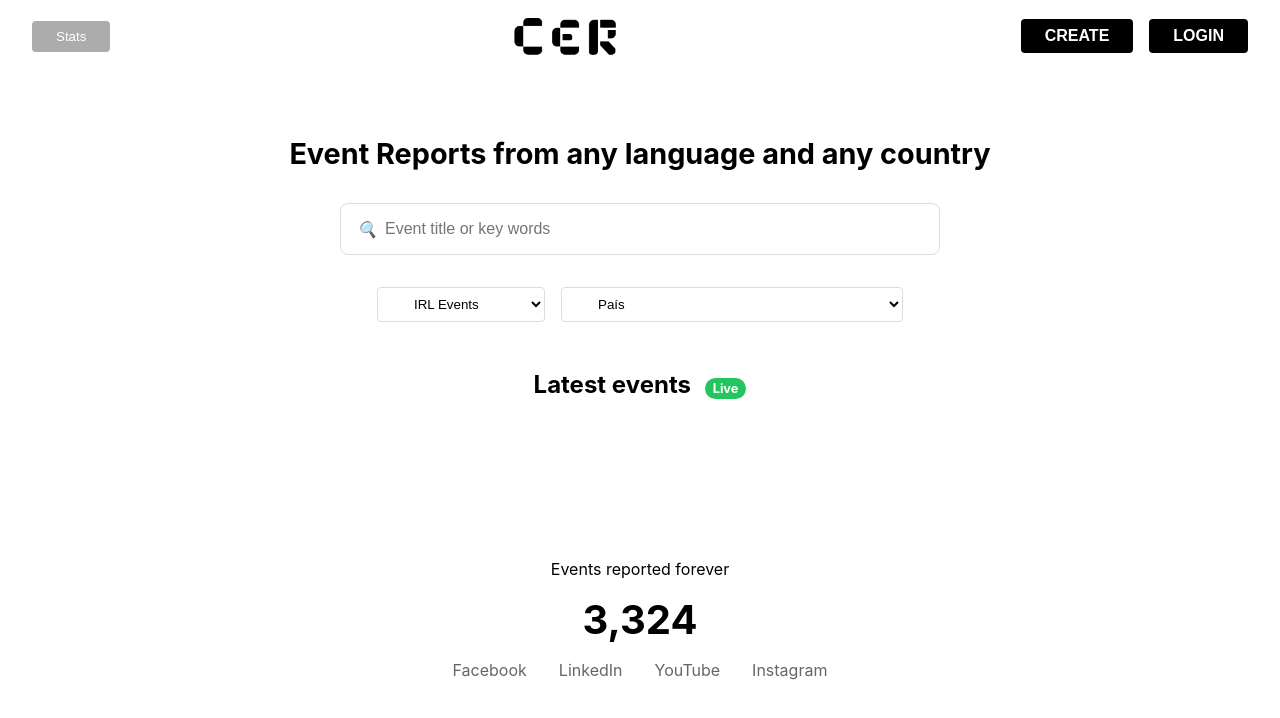
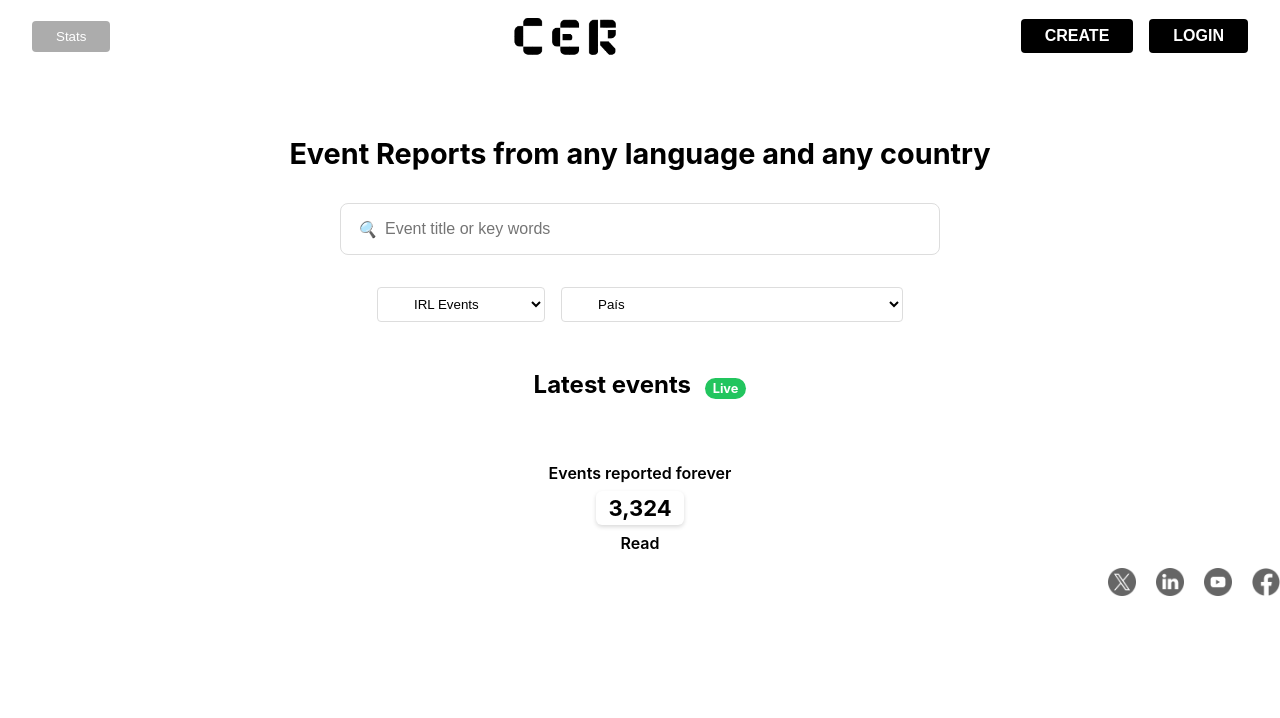
Before and after one commit to Jair24Sanchez/CER, a plain HTML site: page Home/Homepage.html in a window 1280 px wide. Drawn offline with Linux system fonts and the light colour scheme.

Commit message:
Cambios por Iran en CER

```diff
--- a/Home/Homepage.html
+++ b/Home/Homepage.html
@@ -3,7 +3,7 @@
 <head>
     <meta charset="UTF-8">
     <meta name="viewport" content="width=device-width, initial-scale=1.0">
-    <title>Mi Página Web</title>
+    <title>CER</title>
     <link rel="stylesheet" href="./HomepageCSS.css">
 </head>
 <body>
@@ -13,7 +13,7 @@
             <img src="./cer-logo-modal.jpg" alt="CER Logo" class="modal-create-logo">
             <div class="modal-create-title"><em>CREATE</em></div>
             <a href="./report-events.html" class="modal-create-btn">Reports</a>
-            <button class="modal-create-btn">Organize</button>
+            <a href="./organize.html" class="modal-create-btn">Organize</a>
         </div>
     </div>
 
@@ -55,16 +55,29 @@
         </div>
     </main>
 
-    <footer>
-        <p>Events reported forever</p>
-        <div class="counter" id="eventCounter">3,324</div>
-        <div class="social-links">
-            <a href="#" class="social-icon">Facebook</a>
-            <a href="#" class="social-icon">LinkedIn</a>
-            <a href="#" class="social-icon">YouTube</a>
-            <a href="#" class="social-icon">Instagram</a>
-        </div>
-    </footer>
+<footer class="footer">
+  <div class="footer-left">
+    <p>Events reported forever</p>
+    <h2>3,324</h2>
+    <p>Read</p>
+  </div>
+
+  <div class="footer-right">
+    <a href="https://x.com/CryptoERecap" target="_blank">
+      <img src="twitter.png" alt="">
+    </a>
+    <a href="https://linkedin.com/in/tu_usuario" target="_blank">
+      <img src="linkedin.png" alt="">
+    </a>
+    <a href="https://youtube.com/tu_canal" target="_blank">
+      <img src="youtube.png" alt="">
+    </a>
+    <a href="https://instagram.com/tu_usuario" target="_blank">
+      <img src="facebook.png" alt="">
+    </a>
+  </div>
+</footer>
+
 
     <!-- Scripts -->
     <script src="./js/countries-list.js"></script>
--- a/Home/HomepageCSS.css
+++ b/Home/HomepageCSS.css
@@ -256,11 +256,81 @@ h1 {
     margin-left: 0.5rem;
 }
 
-footer {
+.footer {
+width: 100%;
+position: relative;
+background-color: var(--color-white);
+height: 169px;
+overflow: hidden;
+text-align: left;
+font-size: var(--font-size-20);
+color: var(--color-black);
+font-family: var(--font-inter);
+}
+
+.footer-left {
+  text-align: center; /* 🔹 centramos el texto */
+  flex: 1;
+  min-width: 250px;
+}
+
+.footer-left p {
+  margin: 0;
+  font-size: 16px;
+  font-weight: 600;
+}
+
+.footer-left h2 {
+  margin: 8px auto;         /* espacio más equilibrado */
+  font-size: 22px;          /* 🔹 más pequeño */
+  font-weight: bold;
+  background: #fff;
+  padding: 4px 12px;        /* 🔹 rectángulo más pequeño */
+  border-radius: 6px;
+  box-shadow: 0 2px 4px rgba(0,0,0,0.15);
+  display: inline-block;    /* 🔹 para que el rectángulo se ajuste al contenido */
+}
+
+.footer-left span {
+  font-size: 14px;
+  color: #333;
+}
+
+.footer-right {
+  display: flex;
+  gap: 20px;
+  flex: 1;
+  justify-content: flex-end;
+  min-width: 250px;
+  margin-top: 15px;
+}
+
+.footer-right img {
+  width: 28px;
+  height: auto;
+  opacity: 0.6;
+  transition: opacity 0.2s, transform 0.2s;
+}
+
+.footer-right img:hover {
+  opacity: 1;
+  transform: scale(1.1);
+}
+
+/* 📱 Responsive */
+@media (max-width: 768px) {
+  .footer {
+    flex-direction: column;
+    align-items: center;
     text-align: center;
-    padding: 2rem;
-    margin-top: 4rem;
+  }
+
+  .footer-right {
+    justify-content: center;
+    margin-top: 20px;
+  }
 }
+
 
 .counter {
     font-size: 2.5rem;
```
Also changed, not shown: Home/facebook.png (added), Home/linkedin.png (added), Home/twitter.png (added), Home/youtube.png (added).
